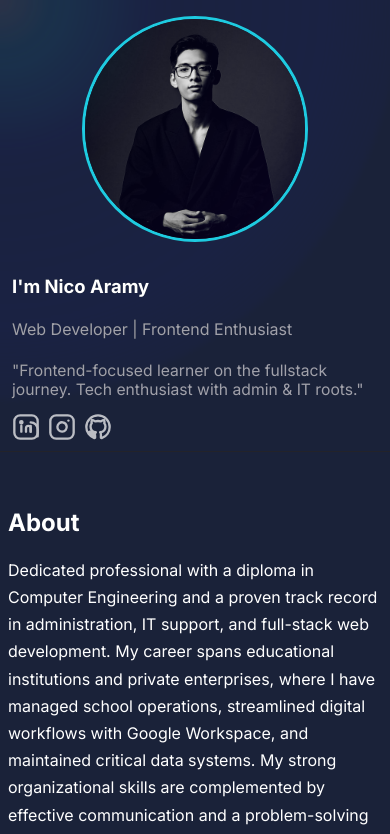
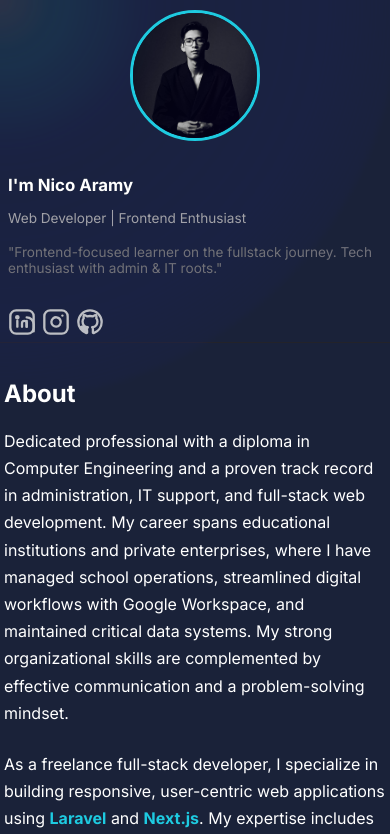
Before and after one commit to naikoo-cmd/portoku, a React (Create React App) app: page / in a window 390 px wide. Shown: the top 834 px of the page. Built offline with nearby package versions, Linux system fonts and the light colour scheme.

Commit message:
fix layout all devices

```diff
--- a/package.json
+++ b/package.json
@@ -10,6 +10,7 @@
     "react": "^19.1.0",
     "react-dom": "^19.1.0",
     "react-scripts": "5.0.1",
+    "tsparticles": "^3.8.1",
     "web-vitals": "^2.1.4"
   },
   "scripts": {
--- a/src/App.css
+++ b/src/App.css
@@ -11,17 +11,57 @@
   display: flex;
 }
 .main-content {
-  margin-left: 33.33vw;
-  width: 66.67vw;
+  margin-left: 320px; /* default desktop/tablet */
+  width: calc(100vw - 320px);
+  max-width: 1100px;
   padding: 40px;
+  box-sizing: border-box;
+  color: #fff;
+  text-align: left;
+  position: relative;
   z-index: 1;
-  position: relative;
-  color: #fff;
-  text-align: left;   /* Ubah jadi rata kiri */
-  max-width: 700px;
-  margin-right: auto;
-  margin-left: calc(33.33vw + ( (66.67vw - 700px)/2 ));
-  box-sizing: border-box;
+}
+
+/* Tablet: 701px–1000px, sesuaikan dengan sidebar ramping */
+@media (min-width: 701px) and (max-width: 1000px) {
+  .main-content {
+    margin-left: 220px;
+    width: calc(100vw - 220px);
+    max-width: 800px;
+    padding: 28px;
+  }
+}
+
+/* Desktop lebar: sidebar besar */
+@media (min-width: 1101px) {
+  .main-content {
+    margin-left: 400px;
+    width: calc(100vw - 400px);
+    max-width: 900px;
+    padding: 40px;
+    margin-right: auto;
+    margin-left: max(400px, calc((100vw - 900px) / 2));
+  }
+}
+
+@media (min-width: 1200px) {
+  .main-content {
+     margin-right: auto;
+    margin-left: max(450px, calc((100vw - 900px) / 2));
+  }
+}
+
+/* Mobile: sidebar di atas, konten full */
+@media (max-width: 700px) {
+  .main-content {
+    margin-left: 0;
+    width: 100vw;
+    max-width: 100vw;
+    min-width: 0;
+    padding: 12px 4px 0 4px;
+    box-sizing: border-box;
+    overflow-x: auto;
+  }
 }
 
 .main-content p {
@@ -294,63 +334,20 @@
   transform: scaleX(1);
 }
 
+/* Untuk media ukuran dibawah 700 */
 @media (max-width: 700px) {
   .app-root {
     display: block;
-  }
-  .sidebar {
-    position: static;
-    width: 100vw;
-    min-width: 0;
-    max-width: 100vw;
-    border-right: none;
-    border-bottom: 1px solid #23232a;
-    background: #1a2239;
-    z-index: 10;
-    padding: 0;
-    margin: 0;
-  }
-  .sidebar-content {
-    flex-direction: column;
-    align-items: flex-start;
-    padding: 16px 12px 10px 12px;
-    width: 100vw;
-    box-sizing: border-box;
-    gap: 4px;
-  }
-  .sidebar-title {
-    font-size: 1.15rem;
-    margin-bottom: 2px;
-    margin-right: 0;
-    text-align: left;
-  }
-  .sidebar-subtitle {
-    font-size: 1rem;
-    margin-bottom: 2px;
-    margin-right: 0;
-    text-align: left;
-  }
-  .sidebar-tagline {
-    font-size: 0.98rem;
-    margin-bottom: 6px;
-    margin-right: 0;
-    text-align: left;
-    color: #a1a1aa;
-  }
-  .sidebar-social {
-    margin-top: 4px;
-    gap: 8px;
   }
   .main-content {
     margin-left: 0;
     width: 100vw;
     max-width: 100vw;
-    padding: 48px 8px 0 8px; /* Ubah dari 16px jadi 48px agar ada jarak atas */
+    min-width: 0;
+    padding: 12px 4px 0 4px;
+    box-sizing: border-box;
+    overflow-x: auto;
   }
-  .sidebar-nav {
-    display: none !important;
-  }
-
   .experience-card,
   .education-card {
     flex-direction: column;
@@ -413,46 +410,12 @@
   }
 }
 
-@media (max-width: 900px) {
-  .sidebar {
-    position: static;
-    width: 100vw;
-    min-width: 0;
-    max-width: 100vw;
-    height: auto;
-    border-right: none;
-    border-bottom: 1px solid #23232a;
-    background: #1a2239;
-    z-index: 10;
-    padding: 0;
-    margin: 0;
-  }
+@media (min-width: 1366px) {
   .main-content {
-    margin-left: 0;
-    width: 100vw;
-    max-width: 100vw;
-    padding: 32px 8px 0 8px;
+    margin-left: max(550px, calc((100vw - 1100px) / 2));
+    margin-right: auto;
+    /* 400px = lebar sidebar, 1100px = max-width konten */
+    left: 0;
+    right: 0;
   }
 }
-
-@media (max-width: 1100px) {
-  .sidebar {
-    position: static;
-    width: 100vw;
-    min-width: 0;
-    max-width: 100vw;
-    height: auto;
-    border-right: none;
-    border-bottom: 1px solid #23232a;
-    background: #1a2239;
-    z-index: 10;
-    padding: 0;
-    margin: 0;
-  }
-  .main-content {
-    margin-left: 0;
-    width: 100vw;
-    max-width: 100vw;
-    padding: 32px 8px 0 8px;
-  }
-}
--- a/src/components/ProjectCard.css
+++ b/src/components/ProjectCard.css
@@ -2,14 +2,17 @@
   display: flex;
   align-items: flex-start;
   background: #22294a;
-  border-radius: 16px;
-  box-shadow: 0 2px 16px rgba(0,0,0,0.07);
+  border-radius: 20px;
+  box-shadow: 0 4px 18px rgba(0,0,0,0.07);
+  padding: 32px;
+  gap: 28px;
+  transition: box-shadow 0.2s, transform 0.2s;
+  margin: 16px 0;
+  width: 100%;         /* Full width of parent */
+  max-width: 92%;    /* Same as experience card */
   overflow: hidden;
   text-decoration: none;
   transition: transform 0.2s, box-shadow 0.2s;
-  margin: 16px 0;
-  width: 100%;         /* Full width of parent */
-  max-width: 600px;    /* Same as experience card */
   color: #fff;
 }
 
--- a/src/components/Sidebar.css
+++ b/src/components/Sidebar.css
@@ -8,18 +8,23 @@
   --sidebar-shadow: 0 8px 24px 0 rgba(86, 207, 225, 0.18), 0 2px 4px 0 #23232a;
 }
 
+/* --- DEFAULT: TABLET & DESKTOP --- */
 .sidebar {
-  position: static;
+  position: fixed;
   top: 0;
   left: 0;
-  width: 100vw;
+  width: 400px;
+  height: 100vh;
   background: var(--sidebar-bg);
   color: var(--sidebar-text);
-  border-bottom: 1px solid var(--sidebar-border);
-  z-index: 10;
+  border-right: 1px solid var(--sidebar-border);
+  z-index: 100;
   margin: 0;
   padding: 0;
-  display: block;
+  display: flex;
+  flex-direction: column;
+  align-items: center;
+  box-shadow: var(--sidebar-shadow);
 }
 
 .sidebar-content {
@@ -28,37 +33,37 @@
   flex-direction: column;
   align-items: center;
   box-sizing: border-box;
-  padding: 12px 12px 8px 12px;
+  padding: 18px 16px 12px 16px;
 }
 
 .sidebar-photo {
-  width: 220px;
-  height: 220px;
+  width: 140px;
+  height: 140px;
   object-fit: cover;
   border-radius: 50%;
-  margin: 0 auto 14px auto;
+  margin: 40px auto 14px auto;
   border: 3px solid var(--sidebar-accent);
   background: var(--sidebar-border);
 }
 
 .sidebar-title {
-  font-size: 2rem;
+  font-size: 1.6rem;
   font-weight: bold;
   margin-bottom: 8px;
   text-align: center;
 }
 
 .sidebar-subtitle {
-  font-size: 1.1rem;
+  font-size: 1rem;
   color: var(--sidebar-muted);
   margin-bottom: 10px;
   text-align: center;
 }
 
 .sidebar-tagline {
-  font-size: 1rem;
+  font-size: 0.98rem;
   color: var(--sidebar-tagline);
-  margin-bottom: 2.5rem;
+  margin-bottom: 2rem;
   text-align: center;
   transition: color 0.2s, filter 0.2s;
 }
@@ -70,17 +75,17 @@
 .sidebar-nav {
   display: flex;
   flex-direction: column;
-  gap: 1.5rem;
+  gap: 1.2rem;
   width: 100%;
   align-items: center;
 }
 
 .sidebar-nav-link {
-  font-size: 1.2rem;
+  font-size: 1.08rem;
   color: var(--sidebar-muted);
   text-decoration: none;
   font-weight: 500;
-  padding: 8px 24px;
+  padding: 8px 18px;
   border-radius: 8px;
   text-align: center;
   transition:
@@ -111,9 +116,9 @@
 
 .sidebar-social {
   display: flex;
-  gap: 20px;
+  gap: 16px;
   justify-content: center;
-  margin-top: 40px;
+  margin-top: 28px;
 }
 
 .sidebar-social-link {
@@ -133,31 +138,74 @@
   display: block;
 }
 
-/* Desktop / Wide screen */
-@media (min-width: 1024px) {
+/* Konten utama: margin kiri sidebar */
+.main-content {
+  margin-left: 320px;
+  width: calc(100vw - 320px);
+  max-width: 1100px;
+  padding: 40px;           /* <--- UBAH padding di sini untuk desktop */
+  box-sizing: border-box;
+}
+
+/* --- MOBILE --- */
+@media (max-width: 700px) {
   .sidebar {
-    position: fixed;
-    min-width: 0;
-    width: 500px; /* Lebih kecil dari 600px agar sidebar ramping */
-    height: 100vh;
-    border-right: 1px solid var(--sidebar-border);
-    border-bottom: none;
-    display: flex;
-    flex-direction: column;
-    align-items: center;
-    justify-content: flex-start;
+    position: static !important;
+    width: 100vw;
+    height: auto;
+    border-right: none;
+    border-bottom: 1px solid var(--sidebar-border);
+    box-shadow: none;
+    align-items: flex-start;
   }
   .sidebar-content {
-    height: 100%;
-    flex: 1 1 auto;
-    overflow-y: auto;
-    padding: 24px 12px 8px 12px;
+    padding: 10px 8px 6px 8px;
+    align-items: flex-start;
   }
-  .sidebar-photo {
-    width: 160px;
-    height: 160px;
+.sidebar-photo {
+  width: clamp(90px, 32vw, 180px); /* min 90px, ideal 32vw, max 180px */
+  height: clamp(90px, 32vw, 180px);
+  object-fit: cover;
+  border-radius: 50%;
+  margin: 0 auto 20px auto;
+  border: 3px solid var(--sidebar-accent);
+  background: var(--sidebar-border);
+}
+  .sidebar-title {
+    font-size: 1.05rem;
+    margin-bottom: 2px;
+    text-align: left;
+  }
+  .sidebar-subtitle,
+  .sidebar-tagline {
+    font-size: 0.85rem;
+    margin-bottom: 4px;
+    text-align: left;
   }
   .sidebar-nav {
-    gap: 0.75rem; /* Perkecil jarak antar tombol di desktop */
+    gap: 0.3rem;
+    display: none !important;
+  }
+  .sidebar-social {
+    gap: 6px;
+  }
+  .main-content {
+    margin-left: 0;
+    width: 100vw;
+    max-width: 100vw;
+    padding: 12px 4px 0 4px;
   }
 }
+
+/* DESKTOP TABLET */
+@media (min-width: 701px) and (max-width: 1100px) {
+  .sidebar {
+    width: 220px;
+  }
+  .main-content {
+    margin-left: 220px;
+    width: calc(100vw - 220px);
+    max-width: 800px;
+    padding: 28px;
+  }
+}
```
Also changed, not shown: src/components/ParticlesBackground.js (added, +34 -0 lines), 1 other file (tests, documents, lock files or other folders).
